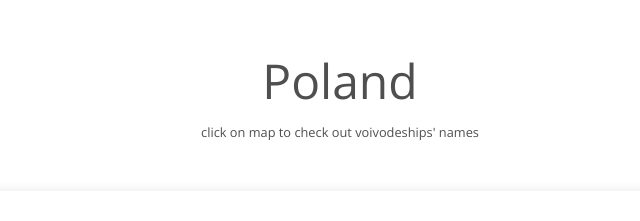
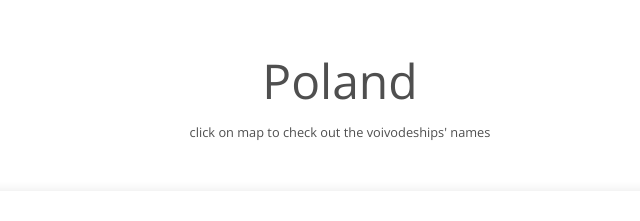
Before and after one commit to karin-on/interactive-map, a website built with webpack: page index.html in a window 1280 px wide. Shown: the top 221 px of the page, 300-940 px from the left. Built offline with nearby package versions, Linux system fonts and the light colour scheme.

Commit message:
minor changes

```diff
--- a/index.html
+++ b/index.html
@@ -12,7 +12,7 @@
   <section class="container">
 
     <h1 class="map-heading">Poland</h1>
-    <h4 class="map-subtitle">click on map to check out voivodeships' names</h4>
+    <h4 class="map-subtitle">click on map to check out the voivodeships' names</h4>
 
     <div class="map">
       <div class="box map-box">
@@ -62,6 +62,5 @@
 
 
   <script src="js/out.js"></script>
-  <!--<script src="js/app.js"></script>-->
 </body>
 </html>
```
